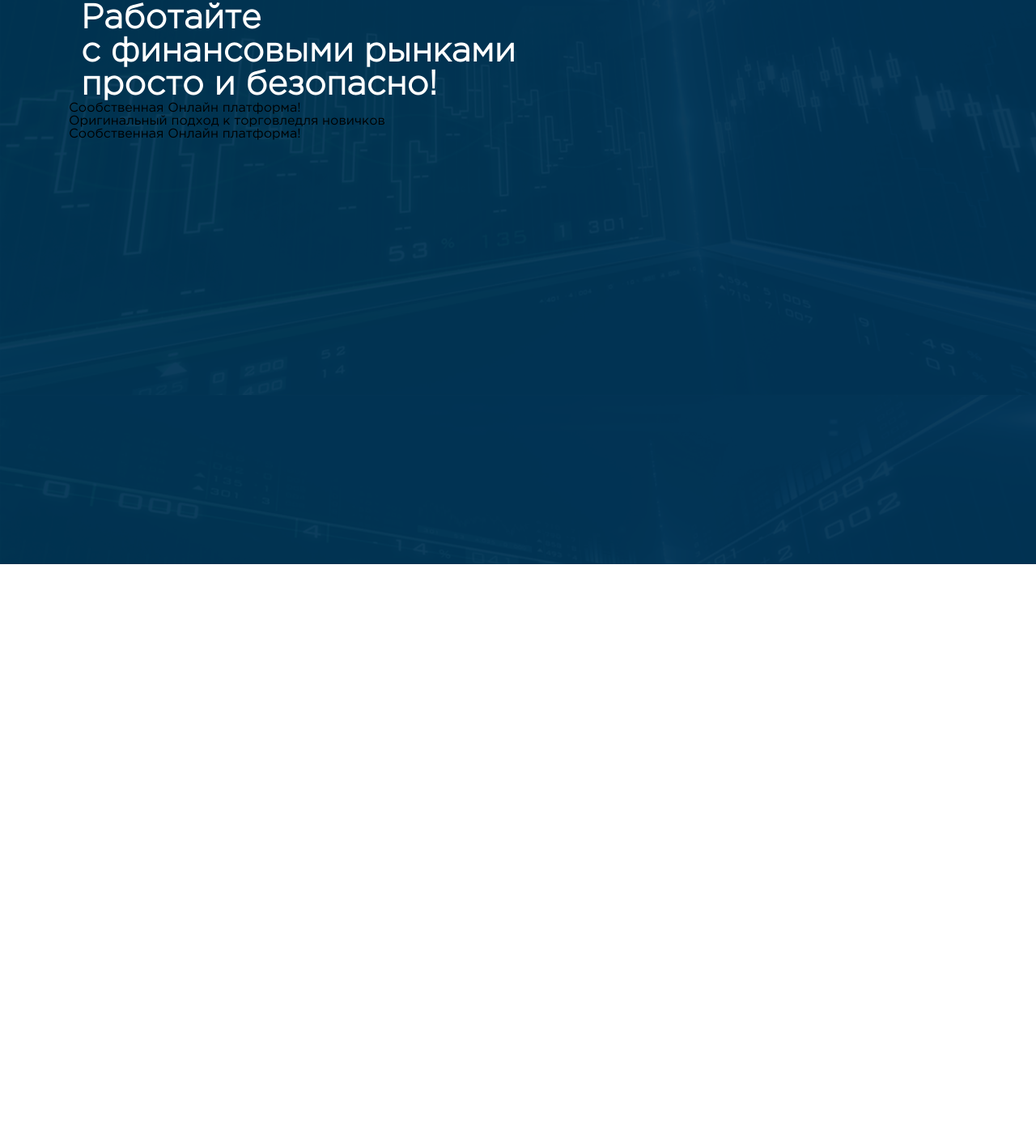
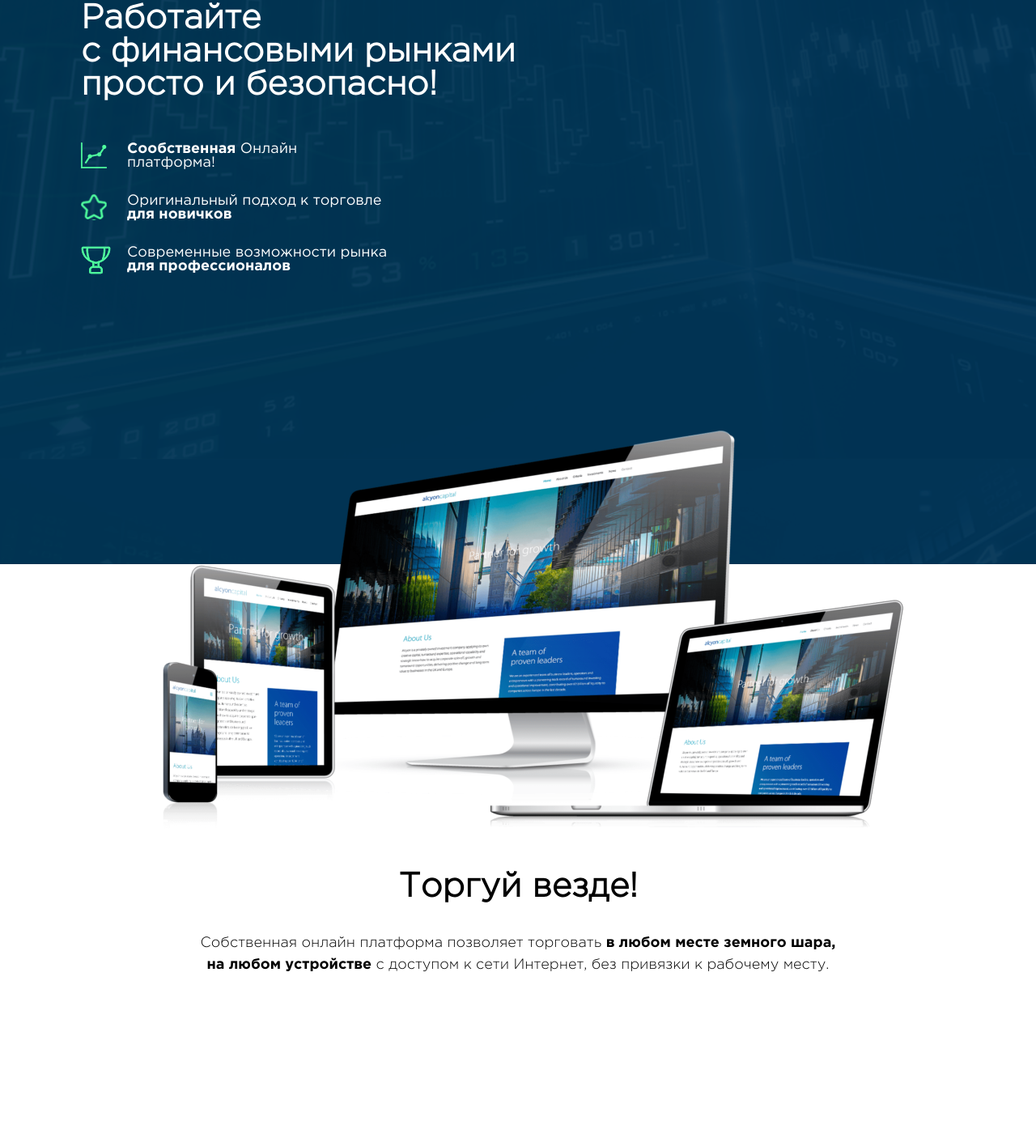
Before and after one commit to alexkoq/landing1, a plain HTML site: page index.html in a window 1280 px wide. Shown: the part 233-1639 px from the top of the page at 81% size. Before the commit the page ends 930 px from the top, so only its background shows below. Drawn offline with Linux system fonts and the light colour scheme.

Commit message:
end day udate

```diff
--- a/css/style.sass
+++ b/css/style.sass
@@ -18,22 +18,21 @@
   src: url(../fonts/GothaProMed.otf)
   font-style: normal
   font-weight: medium
+
 $green: #4fff9e
 $blue: #5591ff
 body
   margin: 0 0 0 0
   font-family: 'GothaProReg',sans-serif
 
-h4,h5,h6,h1,h2,h3
-  margin: 0
-ul
-  margin: 0
-p
+h4,h5,h6,h1,h2,h3,ul,p
   margin: 0
 
 .head-wrap
-  background-image: url(../img/background.png)
-  background-size: contain
+  background:
+    image: url(../img/background.png)
+    size: cover
+    position: center -130px
   min-height: 930px
 
   h1
@@ -49,4 +48,74 @@ p
   width: 254px
   height: 56px
   margin: 50px 0 130px 30px
+
+.top-advatages-wrap
+  margin-top: 20px
+
+.top-advatages
+  padding-top: 30px
+
 .graph
+  background-image: url(../img/01.png)
+  background-size: contain
+  width: 32px
+  height: 32px
+  margin-left: 15px
+
+.star
+  background-image: url(../img/02.png)
+  background-size: contain
+  width: 32px
+  height: 32px
+  margin-left: 15px
+
+.prise
+  background-image: url(../img/03.png)
+  background-size: contain
+  width: 37px
+  height: 35px
+  margin-right: -5px
+  margin-left: 15px
+
+.top-advant
+  color: #fff
+
+  p
+    margin-left: 25px
+
+    span
+      font-family: 'GothaProBol',sans-serif
+      font-weight: bold
+    font:
+      size: 18px
+
+.trading-wrap
+  min-height: 700px
+
+.trade-img-wrap
+  background-image: url(../img/responsive-web-design-1030x579.png)
+  background-size: contain
+  height: 579px
+  width: 1030px
+  position: relative
+  top: -230px
+
+.trading-text
+  text-align: center
+  position: relative
+  top: -200px
+  h2
+    padding-bottom: 35px
+    font:
+      size: 42px
+      family: 'GothaProLig',sans-serif
+      weight: lighten
+  p
+    font:
+      size: 18px
+      family: 'GothaProLig',sans-serif
+      weight: lighten
+    line-height: 1.5em
+  span
+    font-family: 'GothaProBol',sans-serif
+    font-weight: bold
--- a/index.html
+++ b/index.html
@@ -18,31 +18,31 @@
 					<div class="col-xl-12">
 						<h1>Работайте<br /> с финансовыми рынками<br />просто и безопасно!</h1>
 					</div>
-					<div class="col-xl-12">
-						<div class="row">
+					<div class="col-xl-12 top-advatages-wrap">
+						<div class="row top-advatages">
 							<div class="graph">
 							</div>
-							<div class="advant">
+							<div class="top-advant">
 								<p>
-									<span>Сообственная </span> Онлайн платформа!
+									<span>Сообственная </span> Онлайн<br />платформа!
 								</p>
 							</div>
 						</div>
-						<div class="row">
+						<div class="row top-advatages">
 							<div class="star">
 							</div>
-							<div class="advant">
+							<div class="top-advant">
 								<p>
-									Оригинальный подход к торговледля новичков
+									Оригинальный подход к торговле<br /><span>для новичков</span>
 								</p>
 							</div>
 						</div>
-						<div class="row">
+						<div class="row top-advatages">
 							<div class="prise">
 							</div>
-							<div class="advant">
+							<div class="top-advant">
 								<p>
-									<span>Сообственная </span> Онлайн платформа!
+									Современные возможности рынка<br /><span>для профессионалов</span>
 								</p>
 							</div>
 						</div>
@@ -53,7 +53,24 @@
 				</div>
 			</div>
 		</div>
+</div>
+
+<div class="trading-wrap">
+	<div class="container">
+		<div class="row justify-content-center">
+				<div class="trade-img-wrap">
+				</div>
+		</div>
+		<div class="row justify-content-center">
+			<div class="col-xl-9 trading-text">
+				<h2>Торгуй везде!</h2>
+				<p>
+					Собственная онлайн платформа позволяет торговать <span>в любом месте земного шара,<br>на любом устройстве</span> с доступом к сети Интернет, без привязки к рабочему месту.
+				</p>
+		</div>
 	</div>
+</div>
+</div>
 
 <footer></footer>
 </body>
```
Also changed, not shown: css/style.css, font/GothaProBla.otf (deleted), font/GothaProBlaIta.otf (deleted), font/GothaProBol.otf (deleted), font/GothaProBolIta.otf (deleted), font/GothaProIta.otf (deleted), font/GothaProLig.otf (deleted), font/GothaProLigIta.otf (deleted), font/GothaProMed.otf (deleted), font/GothaProMedIta.otf (deleted), font/GothaProNarBol.otf (deleted), font/GothaProNarMed.otf (deleted), font/GothaProReg.otf (deleted), img/responsive-web-design-1030x579.png (added), 1 other file.
